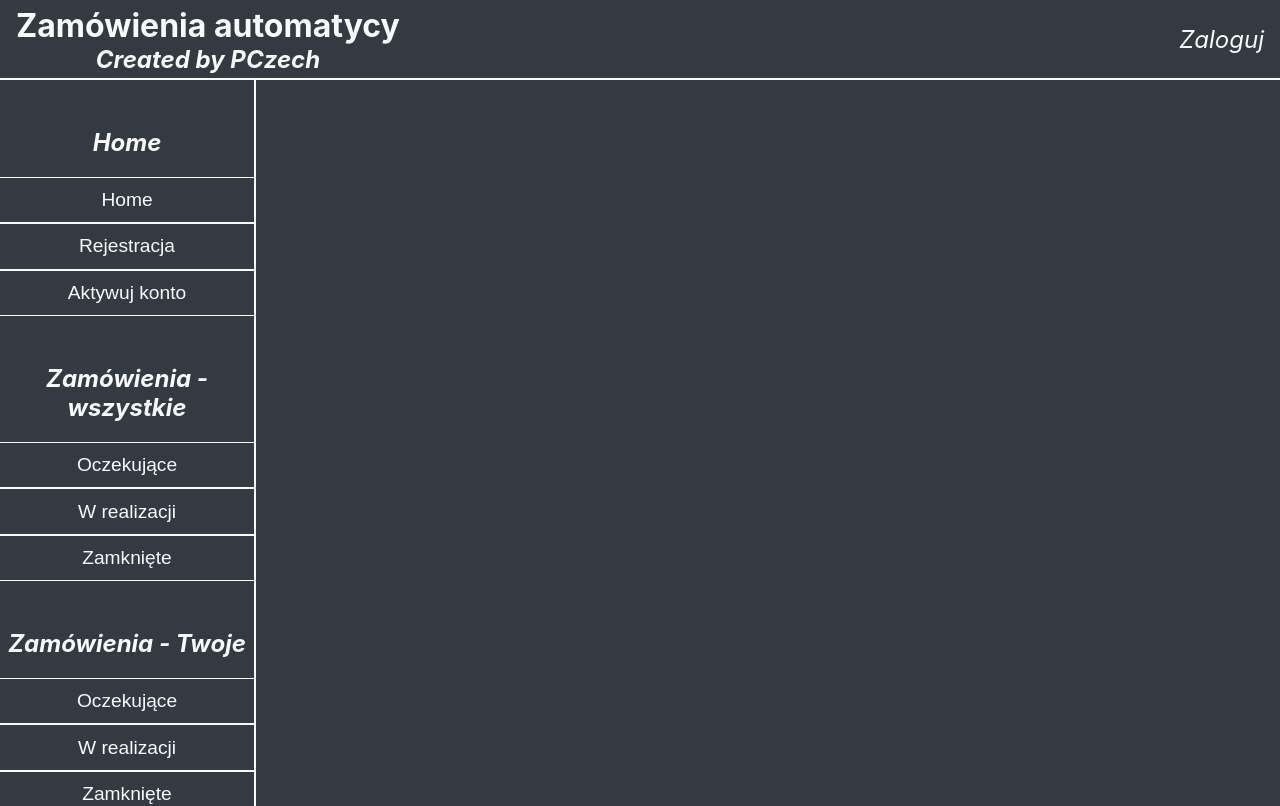
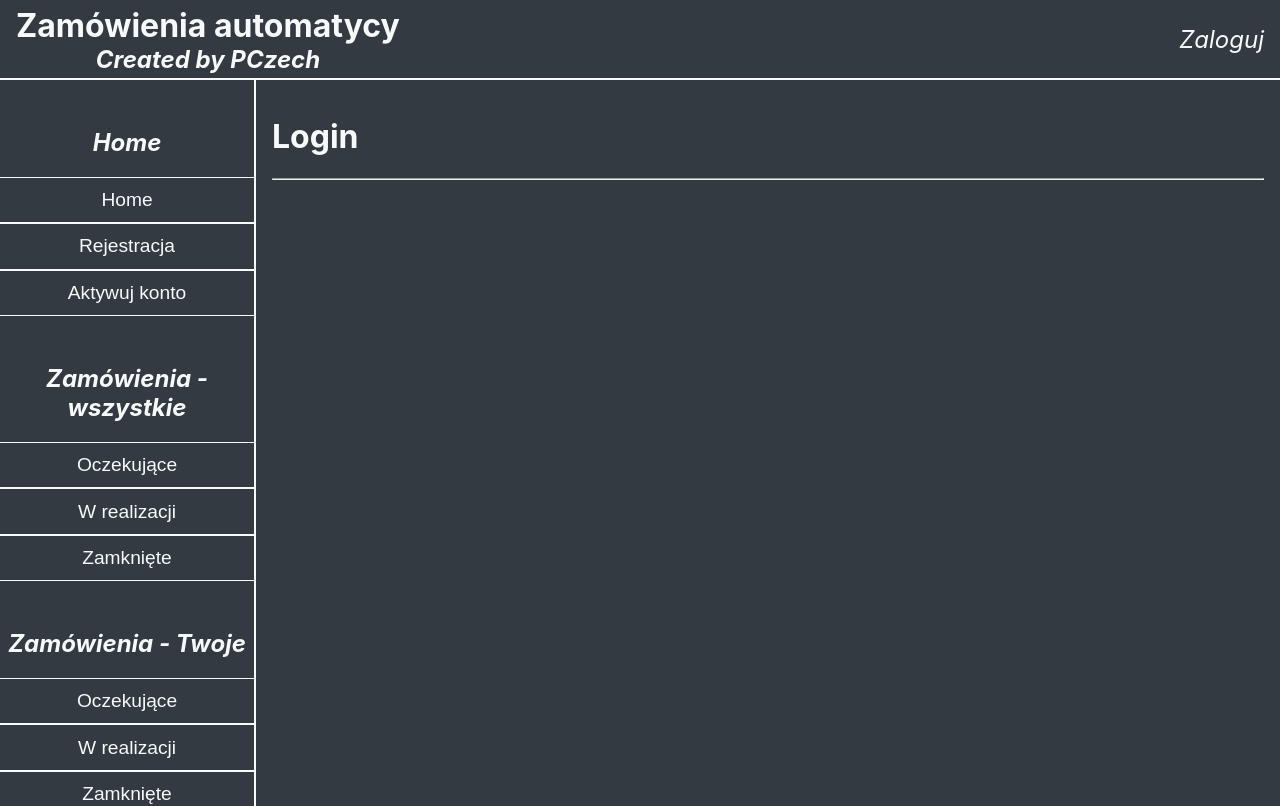
Before and after one commit to czechp/orders-frontend, a React (Create React App) app: page /login in a window 1280 px wide. Shown: the top 806 px of the page. Built offline with nearby package versions, Linux system fonts and the light colour scheme.

Commit message:
Wireframe for login page and set routing to it

```diff
--- a/src/App.js
+++ b/src/App.js
@@ -11,6 +11,7 @@ import RegisterPage from "./page/Register/RegisterPage";
 import useStatementContext from "./context/useStatementContext";
 import StatementCmp from "./component/StatementCmp";
 import ConfirmUserPage from "./page/ConfirmUser/ConfirmUserPage";
+import LoginPage from "./page/LoginPage/LoginPage";
 
 export const StatementContext = React.createContext();
 
@@ -31,6 +32,7 @@ function App() {
                                 <Route path={"/"} element={<HomePage/>}/>
                                 <Route path={"/register"} element={<RegisterPage/>}/>
                                 <Route path={"/user-confirm"} element={<ConfirmUserPage/>}/>
+                                <Route path={"/login"} element={<LoginPage/>}/>
                                 <Route path={"/orders-all"} element={<OrdersAll/>}/>
                             </Routes>
                         </Content>
--- /dev/null
+++ b/src/page/LoginPage/LoginPage.js
@@ -0,0 +1,7 @@
+import PageCmp from "../../component/PageCmp";
+
+const LoginPage = ()=>{
+    return <PageCmp title="Login"></PageCmp>
+}
+
+export default LoginPage;
```
